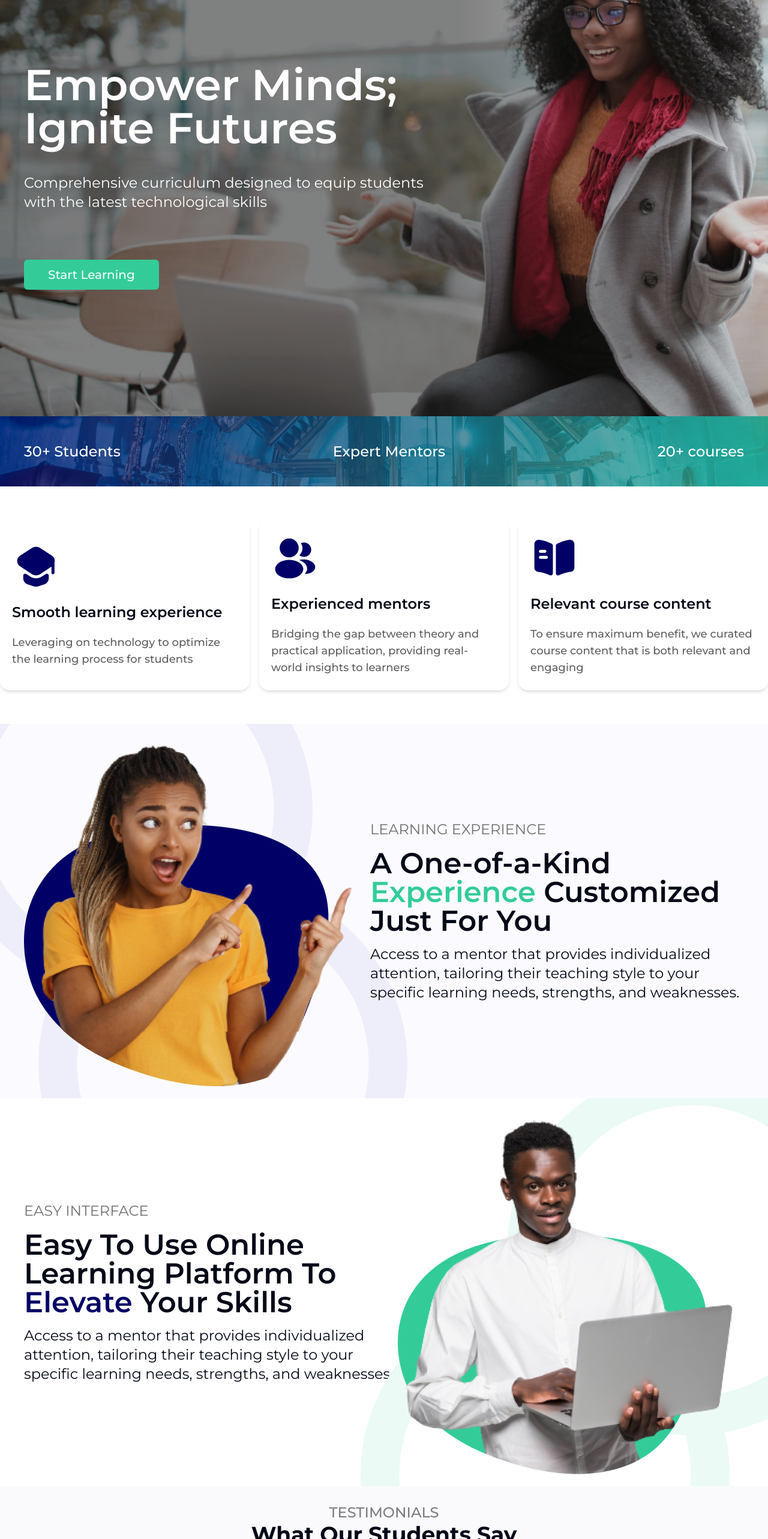
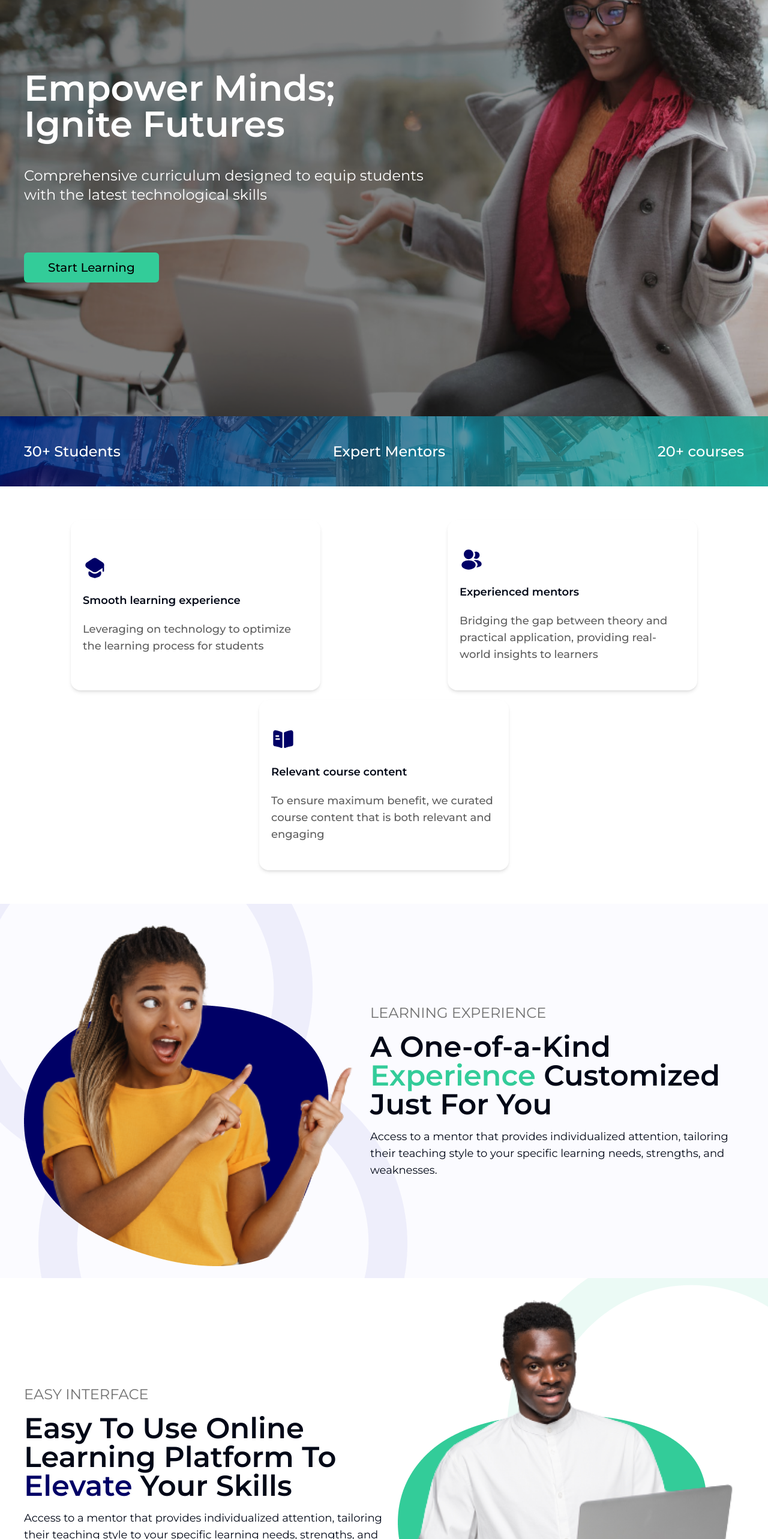
Before and after one commit to PISTIS-Solutions/lms-frontend-admin-I, a Next.js app: page / in a window 1280 px wide. Shown: the part 234-2800 px from the top of the page at 60% size. Built offline with nearby package versions, Linux system fonts and the light colour scheme.

Commit message:
update on the UI

```diff
--- a/app/page.tsx
+++ b/app/page.tsx
@@ -35,7 +35,7 @@ export default function Home() {
       </div>
       <section className="flex items-center bg-hero-back bg-no-repeat bg-cover md:py-0 py-10 h-screen px-5 md:px-10">
         <div className="">
-          <h1 className="text-7xl text-white md:block hidden font-semibold mb-10">
+          <h1 className="text-6xl text-white md:block hidden font-semibold mb-10">
             Empower Minds;
             <br />
             Ignite Futures
@@ -43,7 +43,7 @@ export default function Home() {
           <h1 className="text-5xl text-center md:hidden block text-white font-semibold mb-10">
             Empower Minds; Ignite Futures
           </h1>
-          <p className="text-sm md:hidden block text-center md:text-left text-white">
+          <p className="text-2xl md:hidden block text-center md:text-left text-white">
             Comprehensive curriculum designed to equip students with the latest
             technological skills
           </p>
@@ -52,7 +52,7 @@ export default function Home() {
             with the latest technological skills
           </p>
           <Link href="/sign-in">
-            <Button className="bg-sub w-full md:w-auto hover:text-white text-sm md:text-xl font-medium py-[25px] px-[40px] mt-20">
+            <Button className="bg-sub w-full md:w-auto hover:text-white text-black text-[20px] md:text-xl font-medium py-[25px] px-[40px] mt-20">
               Start Learning
             </Button>
           </Link>
@@ -71,7 +71,7 @@ export default function Home() {
           </p>
         </div>
       </section>
-      <section className="flex flex-wrap gap-4 md:px-0 px-2 items-center justify-around my-14">
+      <section className="flex flex-wrap gap-4 md:px-[20px] px-2 items-center justify-around my-14">
         <LandingCard
           image={cap}
           headText="Smooth learning experience"
@@ -111,7 +111,7 @@ export default function Home() {
             <span className="text-[#33CC99]">Experience</span> Customized <br />
             Just For You
           </p>
-          <p className="md:text-2xl text-lg max-w-[639px] relative text-left">
+          <p className="md:text-lg text-lg max-w-[639px] relative text-left">
             Access to a mentor that provides individualized attention, tailoring
             their teaching style to your specific learning needs, strengths, and
             weaknesses.
@@ -128,7 +128,7 @@ export default function Home() {
             Learning Platform To <br />
             <span className="text-main">Elevate</span> Your Skills
           </p>
-          <p className="md:text-2xl text-lg max-w-[639px] relative">
+          <p className="md:text-lg text-lg max-w-[639px] relative">
             Access to a mentor that provides individualized attention, tailoring
             their teaching style to your specific learning needs, strengths, and
             weaknesses.
@@ -153,7 +153,7 @@ export default function Home() {
           <p className="text-[#7d7d7d] text-lg md:text-2xl font-medium text-center">
             TESTIMONIALS
           </p>
-          <h1 className="md:text-4xl text-2xl text-center font-bold">
+          <h1 className="md:text-3xl text-2xl text-center font-bold">
             What Our Students Say
           </h1>
         </div>
@@ -181,7 +181,7 @@ export default function Home() {
         <h1 className="mb-5 text-2xl md:text-4xl text-center font-bold">
           Our Popular courses
         </h1>
-        <div className="relative mx-5 lg:mx-40">
+        <div className="relative mx-5 lg:mx-40 p-5">
           <div className="grid grid-cols-1 md:grid-cols-2 place-items-center lg:grid-cols-3 gap-[16px]">
             <Coursecard
               image={ansible}
--- a/components/side-comp/course-card.tsx
+++ b/components/side-comp/course-card.tsx
@@ -12,7 +12,7 @@ interface Componentprops {
 
 const Coursecard = ({ image, header, title, modules }: Componentprops) => {
   return (
-    <div className="md:w-[357px] w-[340px] cursor-pointer hover:scale-100 md:hover:scale-105 duration-75 ease-in-out shadow-md h-[351px] rounded-[16px] bg-white">
+    <div className="md:w-[357px] w-[340px] cursor-pointer hover:scale-100 md:hover:scale-105 duration-75 ease-in-out shadow-md h-[351px] rounded-[16px] bg-white mb-10">
       <div>
         <Image
           src={image}
--- a/components/side-comp/landing-card.tsx
+++ b/components/side-comp/landing-card.tsx
@@ -11,9 +11,9 @@ interface Componentprops {
 const LandingCard = ({ image, headText, bodyText }: Componentprops) => {
   return (
     <div className="md:w-[416px] w-auto h-[200px] md:h-[284px] flex flex-col justify-center p-5 bg-white shadow-md rounded-[16px]">
-      <Image src={image} alt="img" className="md:w-20 w-10 h-10 md:h-20" />
+      <Image src={image} alt="img" className="md:w-10 w-5 h-5 md:h-10" />
       <div>
-        <h1 className="md:text-2xl text-lg py-5 font-semibold">{headText}</h1>
+        <h1 className="md:text-lg text-lg py-5 font-semibold">{headText}</h1>
         <p className="md:text-lg text-sm text-[#5E5E5E] font-medium">{bodyText}</p>
       </div>
     </div>
--- a/components/side-comp/testimony-card.tsx
+++ b/components/side-comp/testimony-card.tsx
@@ -20,7 +20,7 @@ const TestimonialCard = ({ avatar, name, quote }: Componentprops) => {
         className="md:w-[108px] w-[100px] h-[100px] md:h-[108px] absolute right-5 -top-10"
       />
       <div>
-        <h3 className="md:text-2xl text-lg font-semibold">{name}</h3>
+        <h3 className="md:text-xl text-lg font-semibold">{name}</h3>
         <div className="flex gap-x-1 text-main">
           <Star />
           <Star />
@@ -30,7 +30,7 @@ const TestimonialCard = ({ avatar, name, quote }: Componentprops) => {
         </div>
       </div>
       <div>
-        <p className="md:text-xl text-base mt-10 text-[#3E3E3E]">“{quote}”</p>
+        <p className="md:text-lg text-base mt-10 text-[#3E3E3E]">“{quote}”</p>
       </div>
     </main>
   );
```
